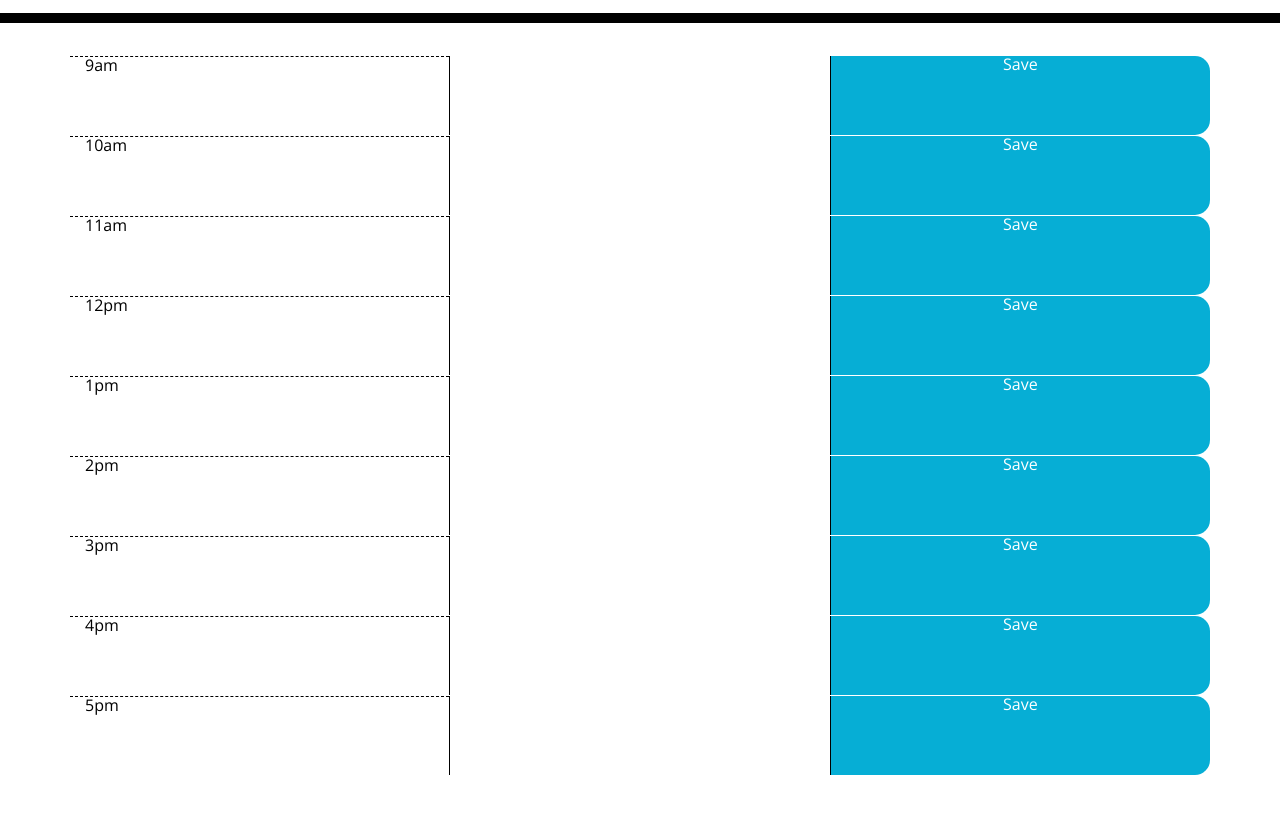
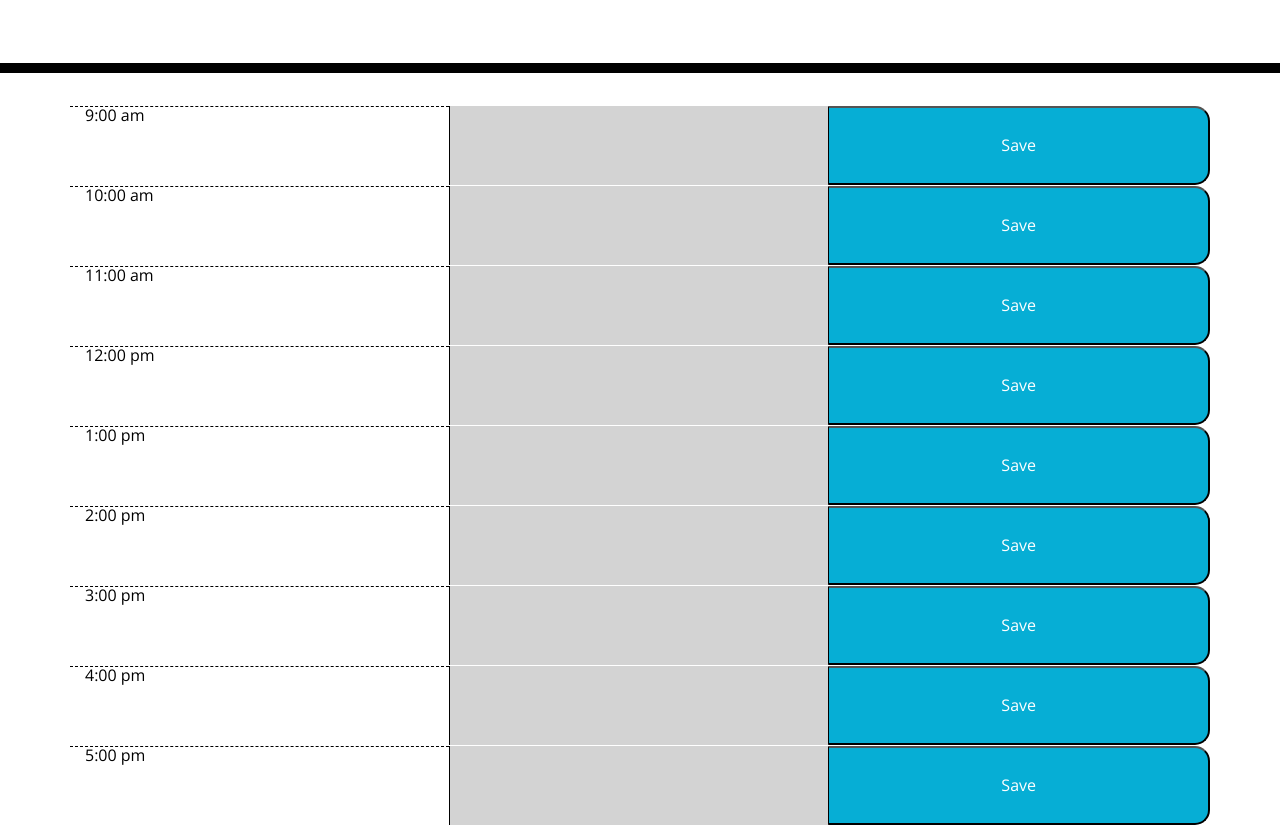
Before and after one commit to HannahYudkin/calendar-app, a plain HTML site: page index.html in a window 1280 px wide. Shown: the part 245-1070 px from the top of the page. Before the commit the page ends 1020 px from the top, so only its background shows below. Drawn offline with nearby package versions, Linux system fonts and the light colour scheme.

Commit message:
Added color changing functionality.

```diff
--- a/index.html
+++ b/index.html
@@ -30,59 +30,16 @@
     </header>
 
 
-    <div class="container">
-      <div class="row">
-        <div class="hour col">9am</div>
-        <textarea class="textarea col"></textarea>
-        <div class="saveBtn col">Save</div>
-      </div>
-      <div class="row">
-        <div class="hour col">10am</div>
-        <textarea class="description col"></textarea>
-        <div class="saveBtn col">Save</div>
-      </div>
-      <div class="row">
-        <div class="hour col">11am</div>
-        <textarea class="description col"></textarea>
-        <div class="saveBtn col">Save</div>
-      </div>
-      <div class="row">
-        <div class="hour col">12pm</div>
-        <textarea class="description col"></textarea>
-        <div class="saveBtn col">Save</div>
-      </div>
-      <div class="row">
-        <div class="hour col">1pm</div>
-        <textarea class="description col"></textarea>
-        <div class="saveBtn col">Save</div>
-      </div>
-      <div class="row">
-        <div class="hour col">2pm</div>
-        <textarea class="description col"></textarea>
-        <div class="saveBtn col">Save</div>
-      </div>
-      <div class="row">
-        <div class="hour col">3pm</div>
-        <textarea class="description col"></textarea>
-        <div class="saveBtn col">Save</div>
-      </div>
-      <div class="row">
-        <div class="hour col">4pm</div>
-        <textarea class="description col"></textarea>
-        <div class="saveBtn col">Save</div>
-      </div>
-      <div class="row">
-        <div class="hour col">5pm</div>
-        <textarea class="description col"></textarea>
-        <div class="saveBtn col">Save</div>
-      </div>
+    <div class="container" id="planner-container">
+
     </div>
 
 
 
 
-    <script src= "script.js"></script>
+
     <script src="https://code.jquery.com/jquery-3.4.1.min.js"></script>
     <script src="https://cdnjs.cloudflare.com/ajax/libs/moment.js/2.24.0/moment.min.js"></script>
+    <script src= "script.js"></script>
   </body>
 </html>
--- a/script.js
+++ b/script.js
@@ -0,0 +1,62 @@
+var now = moment().format("dddd, MMMM DD, YYYY");
+
+
+
+
+
+// let date = moment().date();
+// let day = moment().day();
+// let month = moment().month();
+// let year = moment().year();
+
+// console.log(day);
+// console.log(date);
+// console.log(now);
+// console.log(hour);
+
+
+
+
+
+
+
+
+$("#currentDay").html(`
+    <h3> ${now} </h3>
+`);
+
+for (let i=9; i <= 17; i++) {
+    let iTime = moment(i, 'HH:mm').format("h:mm a")
+
+    let classColor;
+    let plannerHour = moment().hour();
+
+
+    if (i < moment().hour()) {
+        classColor = "past";
+    }
+    else if (i === moment().hour()) {
+        classColor = "present";
+    }
+    else {
+        classColor = "future";
+    }
+
+
+
+
+
+
+
+
+
+
+
+    $("#planner-container").append( `
+    <div class="row">
+        <div class="hour 9 col">${iTime}</div>
+        <textarea class="textarea col ${classColor}"></textarea>
+        <button class="saveBtn col">Save</button>
+     </div>
+    `)
+}
```
